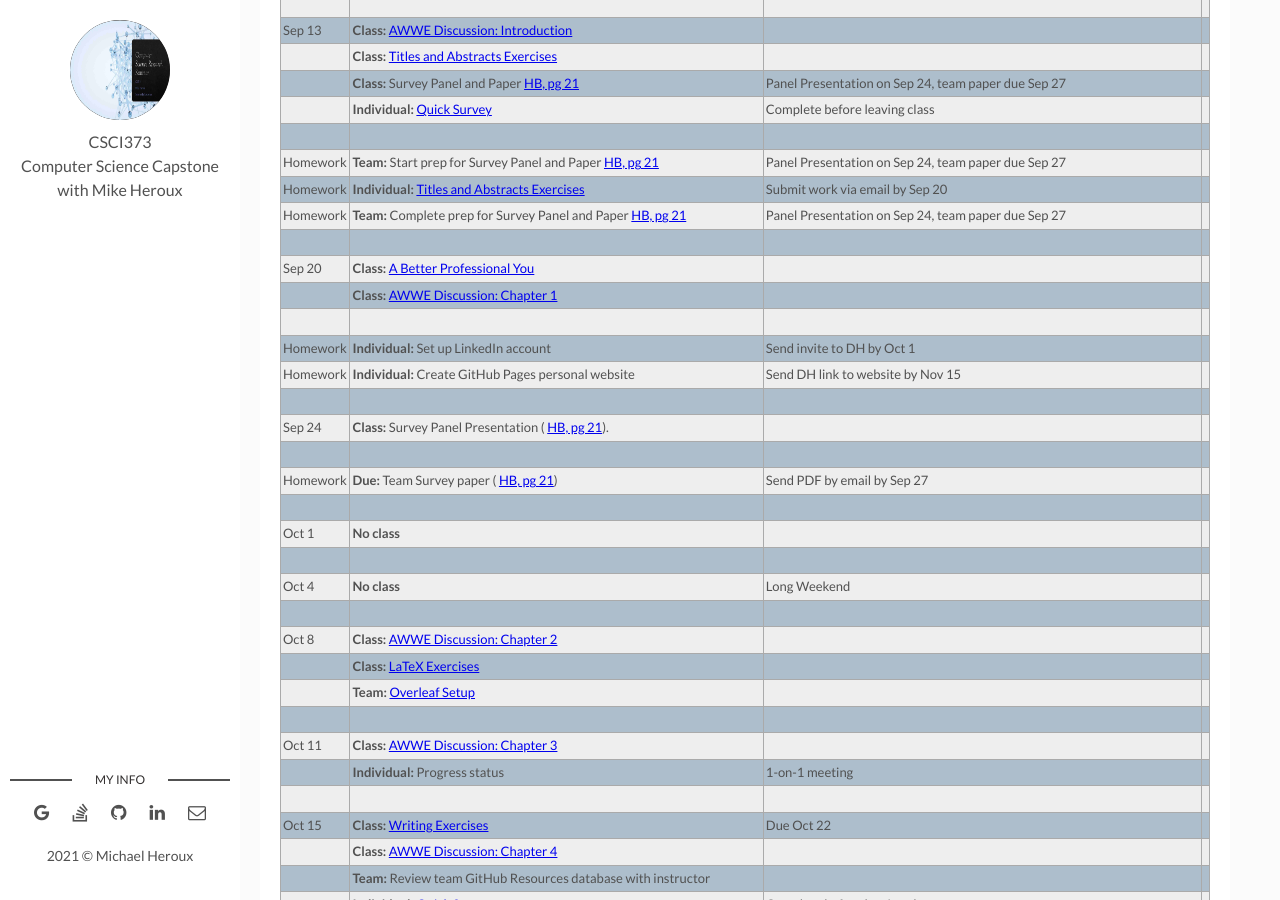
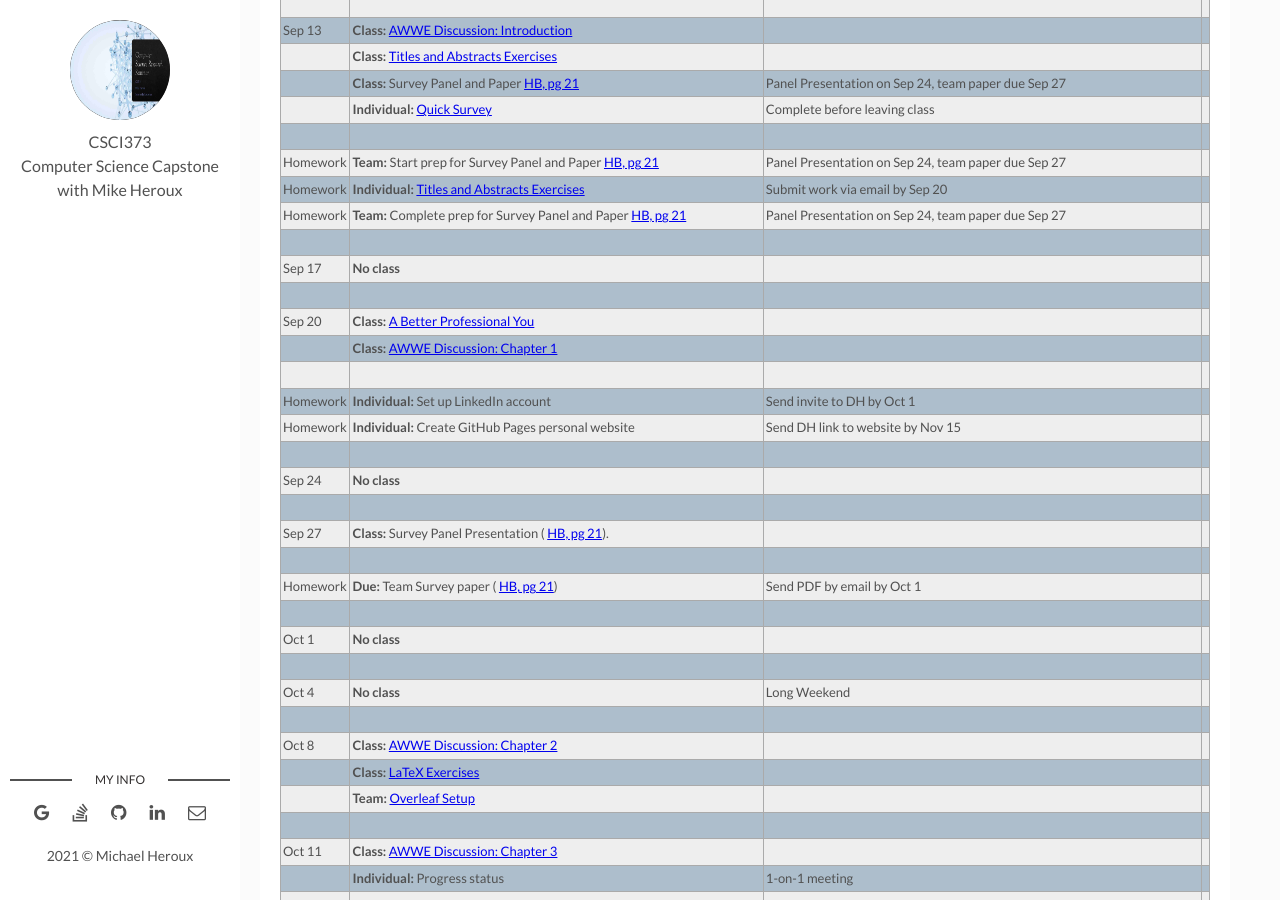
Before and after one commit to maherou/Teaching, a Jekyll site: the page built from files/CS373/2021-Fall-Class-Meeting-Schedule.md, in a window 1280 px wide and 900 px high, scrolled down 1227 px. Built offline with Jekyll 4.4.1, drawn with Linux system fonts in a browser that asks for light colours.

Commit message:
Adjust due dates

```diff
--- a/files/CS373/2021-Fall-Class-Meeting-Schedule.md
+++ b/files/CS373/2021-Fall-Class-Meeting-Schedule.md
@@ -52,15 +52,19 @@ location: "Collegeville, MN, USA"
 | Homework | **Individual:** [Titles and Abstracts Exercises](https://collegeville.github.io/Scribe/TitlesAndAbstractsThatWork/) | Submit work via email by Sep 20 |
 | Homework | **Team:** Complete prep for Survey Panel and Paper [HB, pg 21](../CSCI373CourseHandbookLatestEdition.pdf) | Panel Presentation on Sep 24, team paper due Sep 27 |
 | | |
+| Sep 17 | **No class** | |
+| | |
 | Sep 20 | **Class:** [A Better Professional You](./BetterYou.pdf) | |
 | | **Class:** [AWWE Discussion: Chapter 1](../AWWE-Discussion)  |   |
 | | |
 | Homework | **Individual:** Set up LinkedIn account | Send invite to DH by Oct 1 |
 | Homework | **Individual:** Create GitHub Pages personal website | Send DH link to website by Nov 15 |
 | | |
-| Sep 24 | **Class:** Survey Panel Presentation ( [HB, pg 21](../CSCI373CourseHandbookLatestEdition.pdf)). | |
+| Sep 24 | **No class** | |
 | | |
-| Homework | **Due:** Team Survey paper ( [HB, pg 21](../CSCI373CourseHandbookLatestEdition.pdf)) | Send PDF by email by Sep 27|
+| Sep 27 | **Class:** Survey Panel Presentation ( [HB, pg 21](../CSCI373CourseHandbookLatestEdition.pdf)). | |
+| | |
+| Homework | **Due:** Team Survey paper ( [HB, pg 21](../CSCI373CourseHandbookLatestEdition.pdf)) | Send PDF by email by Oct 1|
 | | |
 | Oct 1 | **No class** | |
 | | |
```
